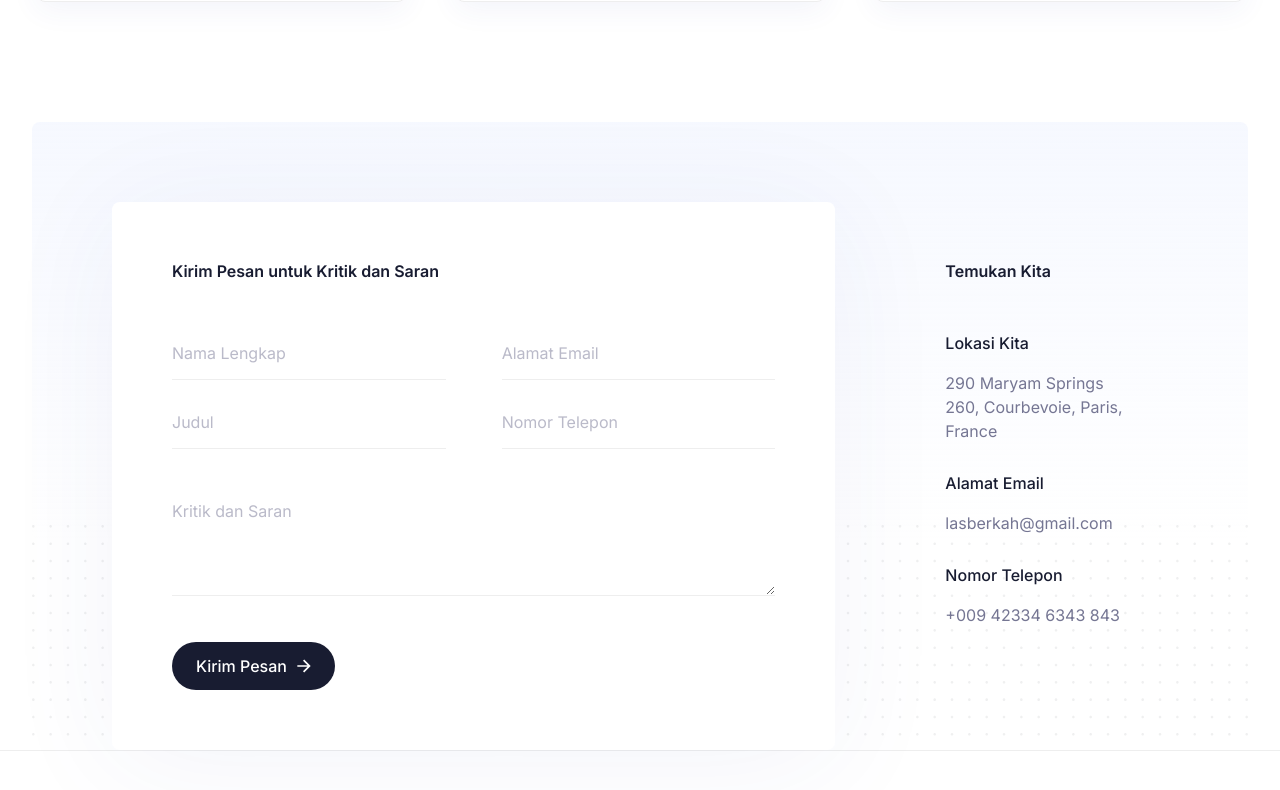
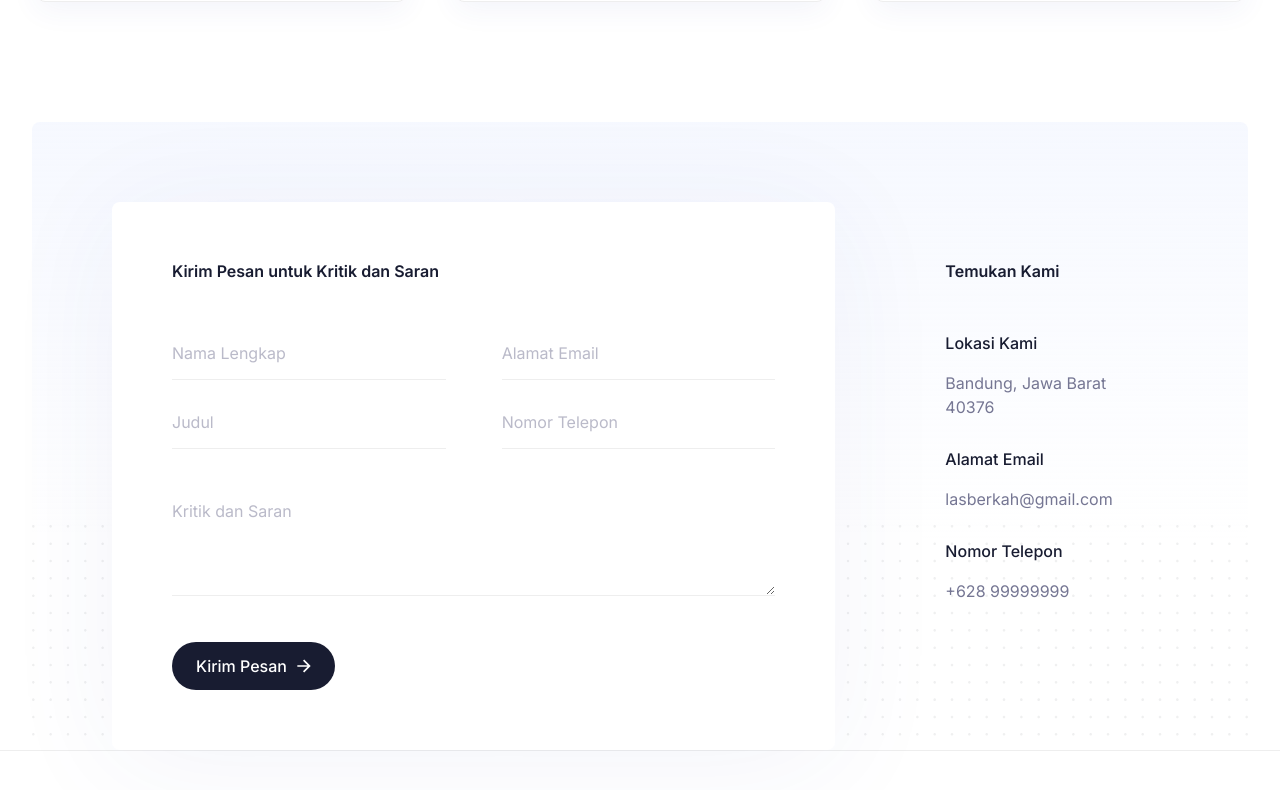
Before and after one commit to AkbarNasa1/web-las, a Next.js app: page / in a window 1280 px wide. Shown: the part 6314-7104 px from the top of the page. Built offline with nearby package versions, Linux system fonts and the light colour scheme.

Commit message:
fixed: testimonial pelanggan

```diff
--- a/components/Contact/index.tsx
+++ b/components/Contact/index.tsx
@@ -145,14 +145,14 @@ const Contact = () => {
               className="animate_top w-full md:w-2/5 md:p-7.5 lg:w-[26%] xl:pt-15"
             >
               <h2 className="mb-12.5 text-3xl font-semibold text-black dark:text-white xl:text-sectiontitle2">
-                Temukan Kita
+                Temukan Kami
               </h2>
 
               <div className="5 mb-7">
                 <h3 className="mb-4 text-metatitle3 font-medium text-black dark:text-white">
-                  Lokasi Kita
+                  Lokasi Kami
                 </h3>
-                <p>290 Maryam Springs 260, Courbevoie, Paris, France</p>
+                <p>Bandung, Jawa Barat 40376</p>
               </div>
               <div className="5 mb-7">
                 <h3 className="mb-4 text-metatitle3 font-medium text-black dark:text-white">
@@ -167,7 +167,7 @@ const Contact = () => {
                   Nomor Telepon
                 </h4>
                 <p>
-                  <a href="#">+009 42334 6343 843</a>
+                  <a href="#">+628 99999999</a>
                 </p>
               </div>
             </motion.div>
```
